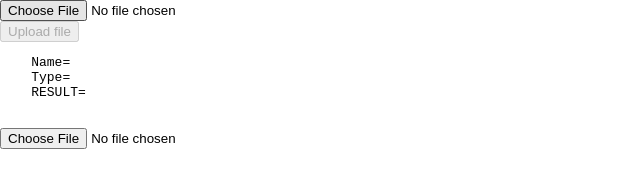
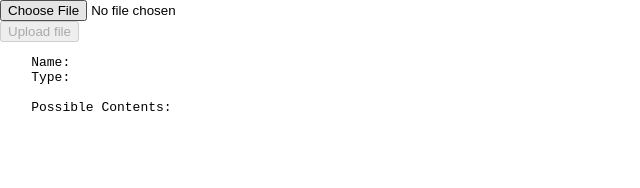
Before and after one commit to AmeliaHe98/wasteSorting, a plain HTML site: page azure-predict/index.html in a window 1280 px wide. Shown: the whole page, without its empty margins (0-640 px from the left). Drawn offline with nearby package versions, Linux system fonts and the light colour scheme.

Commit message:
Resolve conflict and added extra features

```diff
--- a/azure-predict/index.html
+++ b/azure-predict/index.html
@@ -14,12 +14,11 @@
           Upload file
       </button>
       <pre>
-    Name={{files[0].name}}
-    Type={{files[0].type}}
-    RESULT={{result}}
-    </pre>
-          <img ng-if="image" src="{{image}}" alt="">
-              <input my-upload type="file" name="upload">
+    Name: {{files[0].name}}
+    Type: {{files[0].type}}
+    <!-- Category: {{category}} -->
+    Possible Contents: {{tags}}
+
   </body>
 
 </html>
--- a/azure-predict/script.js
+++ b/azure-predict/script.js
@@ -19,7 +19,20 @@ angular.module("app",[])
   $scope.upload = function(files) {
     var promise = $http.post(url,files[0],config);
     promise.then(function(response){
-      $scope.result="Success "+JSON.stringify(response.data.predictions);
+      $scope.tags=JSON.stringify(response.data.predictions[0].tagName);
+      var tags = JSON.stringify(response.data.predictions[0].tagName);
+      // if (tags == "metal, foil, tin" || tags == "plastic, plastic bottle, plastic container" || tags == "glass, glass bottle, jar"):{
+      //     $scope.category = "Recycables";
+      // }
+      // else if (tags == "plastic bags, styrofoam, waxed paper, non-recyclable, trash"):{
+      //     $scope.category = "Garbage";
+      // }
+      // else if (tags == "organic, food, vegetables, fruit, cooked food, grains, egg shells, bones, dairy, coffee grounds, coffee filters, tea"):{
+      //     $scope.category = "Food Scraps";
+      // }
+      // else if (tags == "cardboard, box" || tags == "paper, newspapers, magazines, envelopes, cup sleeves, cereal boxes, sticky notes, notes, books"):{
+      //     $scope.category == "Paper";
+      // }
     }).catch(function(errorResponse) {
       $scope.result="Error "+errorRespone.status;
     });
```
